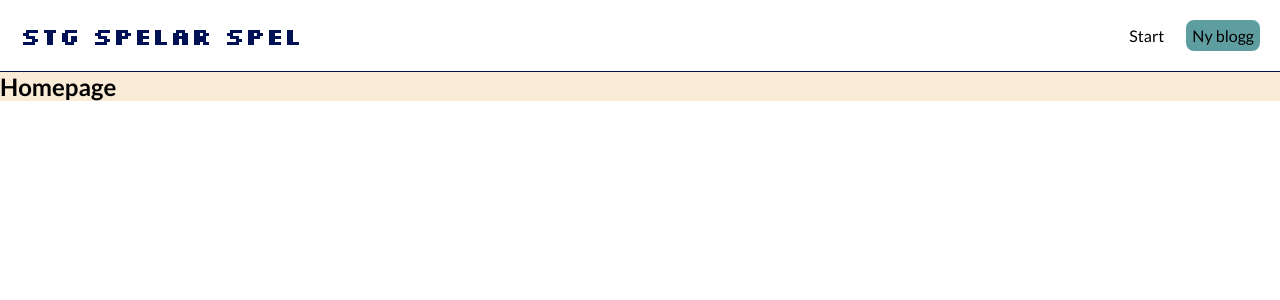
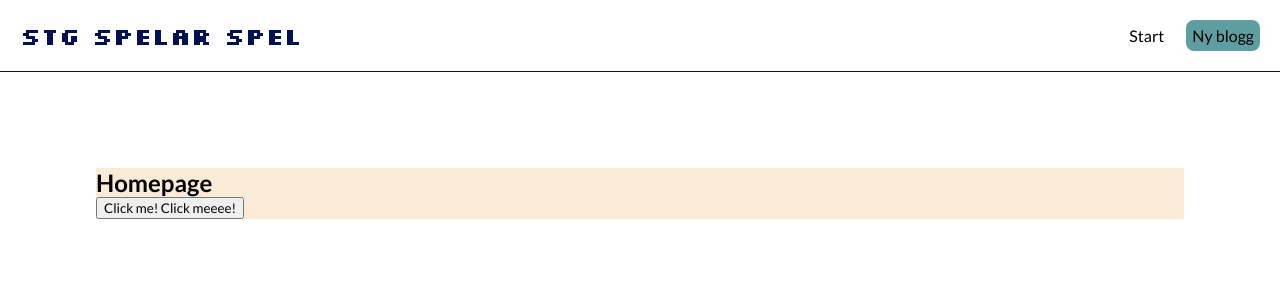
Before and after one commit to jertfelt/stg, a React (Create React App) app: page / in a window 1280 px wide. Shown: the top 300 px of the page. Built offline with nearby package versions, Linux system fonts and the light colour scheme.

Commit message:
lagt in knapp, corrigerat clasname i App.js

```diff
--- a/src/App.js
+++ b/src/App.js
@@ -7,7 +7,7 @@ function App() {
   return (
     <div className="App">
       <Navbar />
-     <div classname="content">
+     <div className="content">
     <Home />
      </div>
     </div>
--- a/src/Home.js
+++ b/src/Home.js
@@ -1,7 +1,13 @@
 const Home = () => {
+
+  const handleClick = () => {
+    console.log("Yaaay you clicked")
+  }
+
   return (
    <div className="home">
     <h2>Homepage</h2>
+    <button onClick={handleClick}>Click me! Click meeee!</button>
    </div>
    );
 }
```
